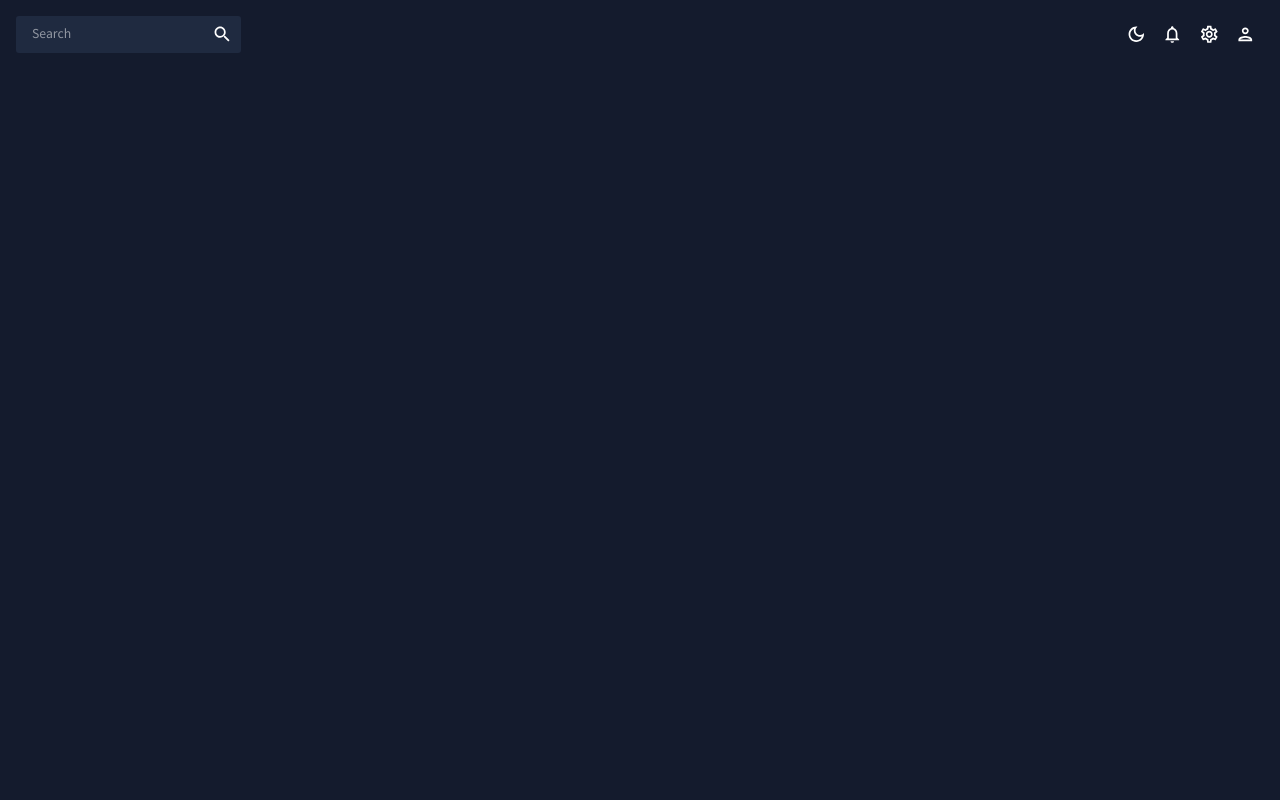
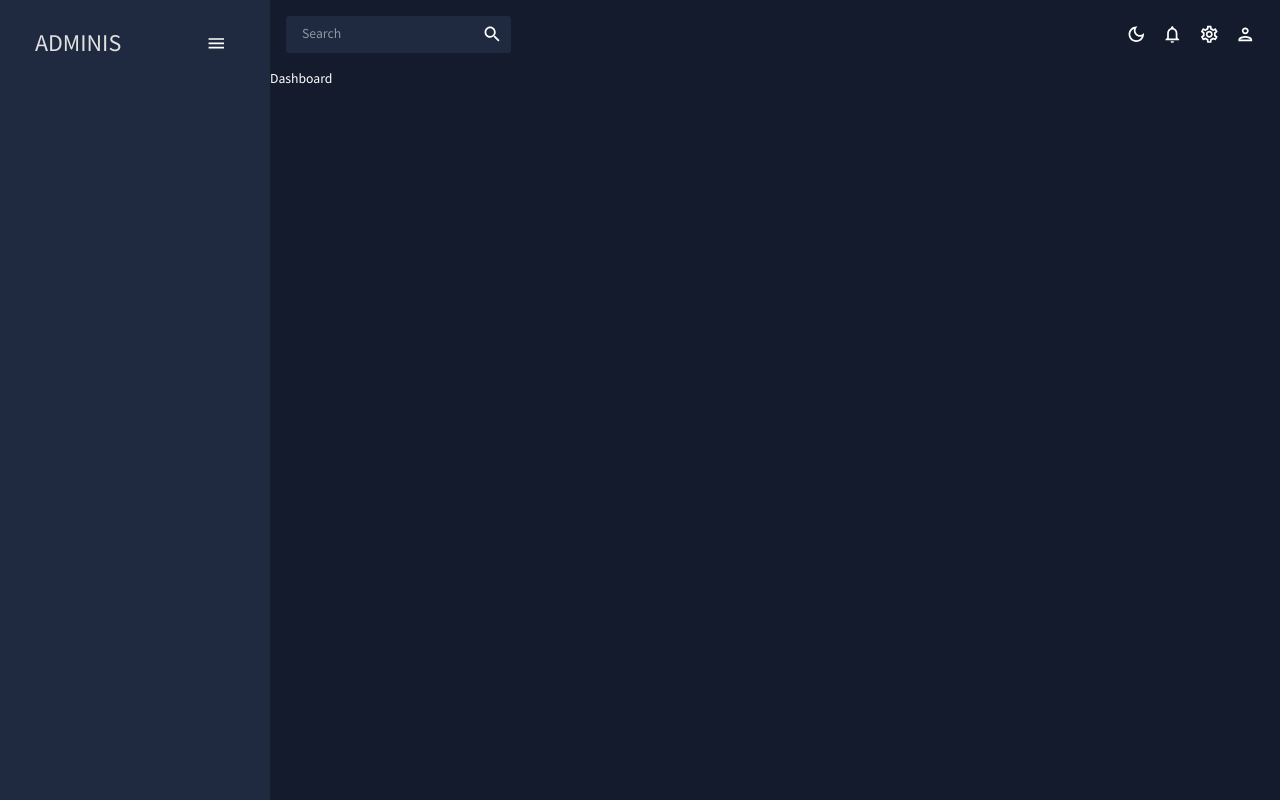
Before and after one commit to HasanHafizurRahman/react-admin-dashboard, a React (Vite) app: page / in a window 1280 px wide. Built offline with nearby package versions, Linux system fonts and the light colour scheme; the HTML template or start-up script is replaced by a standard one.

Commit message:
react-pro-sidebar

```diff
--- a/package.json
+++ b/package.json
@@ -25,6 +25,7 @@
     "formik": "^2.4.2",
     "react": "^18.2.0",
     "react-dom": "^18.2.0",
+    "react-pro-sidebar": "^0.7.1",
     "react-router-dom": "^6.13.0",
     "yup": "^1.2.0"
   },
--- a/src/App.jsx
+++ b/src/App.jsx
@@ -1,6 +1,18 @@
 import { CssBaseline, ThemeProvider } from "@mui/material";
 import { ColorModeContext, useMode } from "./theme";
 import Topbar from "./pages/global/Topbar";
+import Sidebar from "./pages/global/Sidebar";
+import Dashboard from "./pages/dashboard";
+// import Team from "./pages/team";
+// import Invoices from "./pages/invoices";
+// import Contacts from "./pages/contacts";
+// import Bar from "./pages/bar";
+// import Form from "./pages/form";
+// import Line from "./pages/line";
+// import Pie from "./pages/pie";
+// import FAQ from "./pages/faq";
+// import Geography from "./pages/geography";
+import { Route, Routes } from "react-router-dom";
 
 function App() {
   const [theme, colorMode] = useMode();
@@ -8,9 +20,25 @@
     <ColorModeContext.Provider value={colorMode}>
       <ThemeProvider theme={theme}>
         <CssBaseline />
-        <main className="content">
-          <Topbar />
-        </main>
+        <div className="app">
+          <Sidebar />
+          <main className="content">
+            <Topbar />
+            <Routes>
+              <Route path="/" element={<Dashboard />} />
+              {/* <Route path="/team" element={<Team />} />
+            <Route path="/contacts" element={<Contacts />} />
+            <Route path="/invoices" element={<Invoices />} />
+            <Route path="/form" element={<Form />} />
+            <Route path="/bar" element={<Bar />} />
+            <Route path="/pie" element={<Pie />} />
+            <Route path="/line" element={<Line />} />
+            <Route path="/faq" element={<FAQ />} /> */}
+              {/* <Route path="/calendar" element={<Calendar />} /> */}
+              {/* <Route path="/geography" element={<Geography />} /> */}
+            </Routes>
+          </main>
+        </div>
       </ThemeProvider>
     </ColorModeContext.Provider>
   );
--- a/src/pages/global/Sidebar.jsx
+++ b/src/pages/global/Sidebar.jsx
@@ -1,7 +1,77 @@
-
-
+import { useState } from "react";
+import { ProSidebar, Menu, MenuItem } from "react-pro-sidebar";
+import { Box, IconButton, Typography, useTheme } from "@mui/material";
+import { Link } from "react-router-dom";
+import "react-pro-sidebar/dist/css/styles.css";
+import { tokens } from "../../theme";
+import HomeOutlinedIcon from "@mui/icons-material/HomeOutlined";
+import PeopleOutlinedIcon from "@mui/icons-material/PeopleOutlined";
+import ContactsOutlinedIcon from "@mui/icons-material/ContactsOutlined";
+import ReceiptOutlinedIcon from "@mui/icons-material/ReceiptOutlined";
+import PersonOutlinedIcon from "@mui/icons-material/PersonOutlined";
+import CalendarTodayOutlinedIcon from "@mui/icons-material/CalendarTodayOutlined";
+import HelpOutlineOutlinedIcon from "@mui/icons-material/HelpOutlineOutlined";
+import BarChartOutlinedIcon from "@mui/icons-material/BarChartOutlined";
+import PieChartOutlineOutlinedIcon from "@mui/icons-material/PieChartOutlineOutlined";
+import TimelineOutlinedIcon from "@mui/icons-material/TimelineOutlined";
+import MenuOutlinedIcon from "@mui/icons-material/MenuOutlined";
+import MapOutlinedIcon from "@mui/icons-material/MapOutlined";
 const Sidebar = () => {
-    return <div>Sidebar</div>;
+  const theme = useTheme();
+  const colors = tokens(theme.palette.mode);
+  const [isCollapsed, setIsCollapsed] = useState(false);
+  const [selected, setSelected] = useState("Dashboard");
+  return (
+    <Box
+      sx={{
+        "& .pro-sidebar-inner": {
+          background: `${colors.primary[400]} !important`,
+        },
+        "& .pro-icon-wrapper": {
+          backgroundColor: "transparent !important",
+        },
+        "& .pro-inner-item": {
+          padding: "5px 35px 5px 20px !important",
+        },
+        "& .pro-inner-item:hover": {
+          color: "#868dfb !important",
+        },
+        "& .pro-menu-item.active": {
+          color: "#6870fa !important",
+        },
+      }}
+    >
+      <ProSidebar collapsed={isCollapsed}>
+        <Menu iconShape="sqare">
+          {/* logo & menuitem  */}
+          <MenuItem
+            onClick={() => setIsCollapsed(!isCollapsed)}
+            icon={isCollapsed ? <MenuOutlinedIcon /> : undefined}
+            style={{
+              margin: "10px 0 20px 0",
+              color: colors.grey[100],
+            }}
+          >
+            {!isCollapsed && (
+              <Box
+                display="flex"
+                justifyContent="space-between"
+                alignItems="center"
+                ml="15px"
+              >
+                <Typography variant="h3" color={colors.grey[100]}>
+                  ADMINIS
+                </Typography>
+                <IconButton onClick={() => setIsCollapsed(!isCollapsed)}>
+                  <MenuOutlinedIcon />
+                </IconButton>
+              </Box>
+            )}
+          </MenuItem>
+        </Menu>
+      </ProSidebar>
+    </Box>
+  );
 };
 
 export default Sidebar;
```
Also changed, not shown: public/assests/shanto.jpg (added), 1 other file (tests, documents, lock files or other folders).
